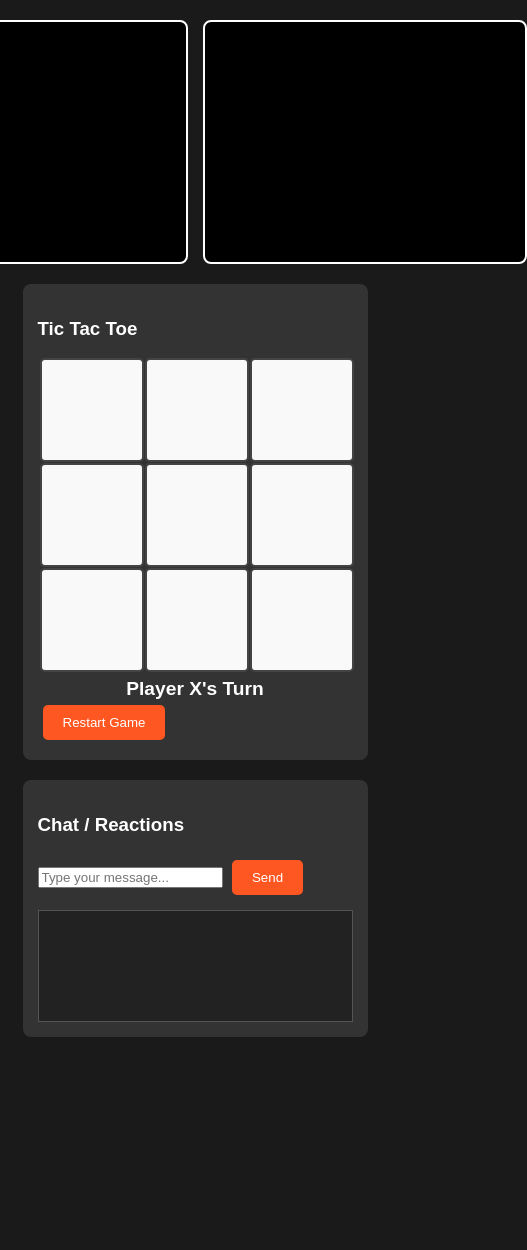
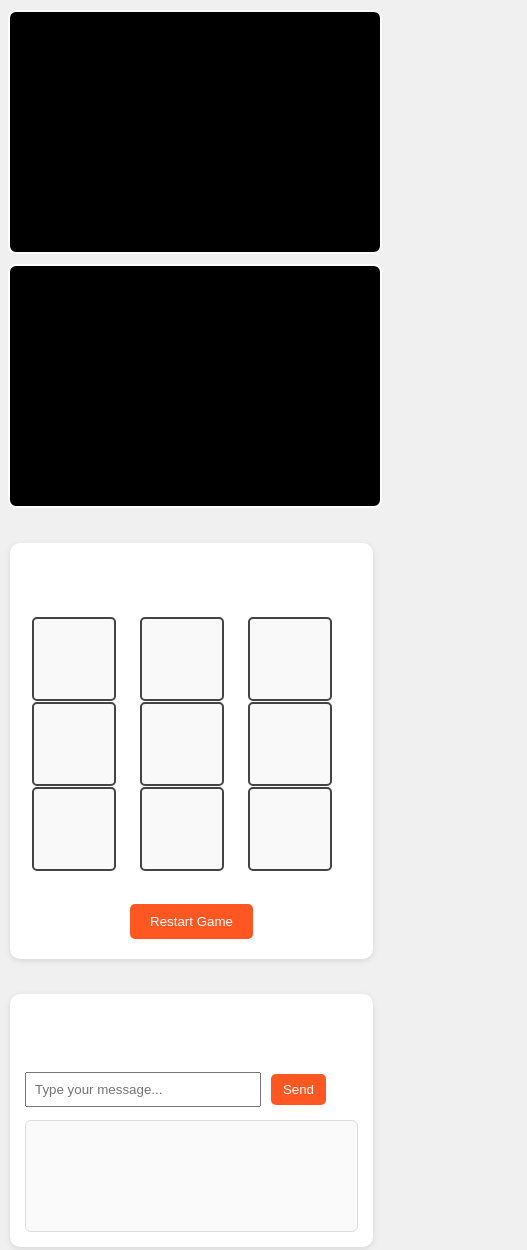
Before and after one commit to Ni3orNitin/webrtc-ttt, a website: page public/index.html in a window 390 px wide. Shown: the whole page, 527 px wide, since content can reach past the window. Before the commit the page ends 1077 px from the top, so only its background shows below. Drawn offline with Linux system fonts and the light colour scheme.

Commit message:
close to fiinal 1st step

```diff
--- a/public/index.html
+++ b/public/index.html
@@ -6,14 +6,55 @@
   <title>Video Call Game App</title>
   <link rel="stylesheet" href="style.css">
   <style>
-    /* Quick Tic Tac Toe Styling */
+    body {
+      margin: 0;
+      font-family: Arial, sans-serif;
+      background: #f0f0f0;
+      display: flex;
+      justify-content: center;
+    }
+
+    .container {
+      width: 100%;
+      max-width: 1000px;
+      padding: 10px;
+      display: grid;
+      gap: 15px;
+    }
+
+    /* 🎥 Video section */
+    .video-section {
+      display: flex;
+      gap: 10px;
+      flex-wrap: wrap;
+      justify-content: center;
+    }
+    video {
+      width: 48%;
+      max-height: 250px;
+      background: #000;
+      border-radius: 8px;
+    }
+    @media (max-width: 600px) {
+      video {
+        width: 100%;
+      }
+    }
+
+    /* 🎮 Game section */
+    .game-section {
+      background: #fff;
+      padding: 15px;
+      border-radius: 10px;
+      text-align: center;
+      box-shadow: 0 2px 6px rgba(0,0,0,0.1);
+    }
     .board {
       display: grid;
-      grid-template-columns: repeat(3, 100px);
-      grid-template-rows: repeat(3, 100px);
+      grid-template-columns: repeat(3, 1fr);
       gap: 5px;
-      justify-content: center;
-      margin-top: 10px;
+      max-width: 320px;
+      margin: 10px auto;
     }
     .cell {
       width: 100px;
@@ -32,22 +73,57 @@
       background: #ddd;
     }
     .status {
-      text-align: center;
       margin-top: 10px;
       font-size: 1.2rem;
       font-weight: bold;
+    }
+
+    /* 💬 Chat section */
+    .chat-section {
+      background: #fff;
+      padding: 15px;
+      border-radius: 10px;
+      box-shadow: 0 2px 6px rgba(0,0,0,0.1);
+    }
+    #chatMessages {
+      max-height: 200px;
+      overflow-y: auto;
+      margin-top: 10px;
+      border: 1px solid #ddd;
+      padding: 5px;
+      border-radius: 6px;
+      background: #fafafa;
+    }
+    #chatInput {
+      width: 70%;
+      padding: 8px;
+    }
+    #sendBtn {
+      padding: 8px 12px;
+    }
+
+    /* 📱 Mobile tweaks */
+    @media (max-width: 600px) {
+      .cell {
+        width: 80px;
+        height: 80px;
+        font-size: 1.5rem;
+      }
+      #chatInput {
+        width: 65%;
+      }
     }
   </style>
 </head>
 <body>
   <div class="container">
-    <!-- Video Call Section -->
+    <!-- 🎥 Video Call Section -->
     <div class="video-section">
-      <video id="localVideo" autoplay muted></video>
-      <video id="remoteVideo" autoplay></video>
+      <video id="localVideo" autoplay muted playsinline></video>
+      <video id="remoteVideo" autoplay playsinline></video>
     </div>
 
-    <!-- Tic Tac Toe Game Section -->
+    <!-- 🎮 Tic Tac Toe Game Section -->
     <div class="game-section">
       <h3>Tic Tac Toe</h3>
       <div class="board" id="board">
@@ -65,7 +141,7 @@
       <button id="restartBtn">Restart Game</button>
     </div>
 
-    <!-- Chat Section -->
+    <!-- 💬 Chat Section -->
     <div class="chat-section">
       <h3>Chat / Reactions</h3>
       <input type="text" id="chatInput" placeholder="Type your message...">
--- a/public/script.js
+++ b/public/script.js
@@ -10,7 +10,6 @@ let peerConnection;
 const socket = new WebSocket(
   (location.protocol === "https:" ? "wss" : "ws") + "://" + location.host
 );
-
 
 const config = {
   iceServers: [{ urls: "stun:stun.l.google.com:19302" }]
@@ -29,17 +28,19 @@ async function startCamera() {
 function createPeerConnection() {
   peerConnection = new RTCPeerConnection(config);
 
-  // Add local tracks
+  // ✅ Add local tracks so remote peer sees our video/audio
   localStream.getTracks().forEach(track => {
     peerConnection.addTrack(track, localStream);
   });
 
-  // Show remote video
+  // ✅ Show remote video when received
   peerConnection.ontrack = (event) => {
-    remoteVideo.srcObject = event.streams[0];
+    if (!remoteVideo.srcObject) {
+      remoteVideo.srcObject = event.streams[0];
+    }
   };
 
-  // ICE candidates
+  // ✅ ICE candidates exchange
   peerConnection.onicecandidate = (event) => {
     if (event.candidate) {
       socket.send(JSON.stringify({ type: "candidate", candidate: event.candidate }));
@@ -53,6 +54,7 @@ socket.onmessage = async (message) => {
 
   switch (data.type) {
     case "offer":
+      await startCamera();
       createPeerConnection();
       await peerConnection.setRemoteDescription(new RTCSessionDescription(data.offer));
       const answer = await peerConnection.createAnswer();
@@ -70,6 +72,17 @@ socket.onmessage = async (message) => {
       } catch (err) {
         console.error("Error adding candidate:", err);
       }
+      break;
+
+    // ✅ Handle game + chat messages
+    case "move":
+      updateBoard(data.cell, data.player);
+      break;
+
+    case "chat":
+      const p = document.createElement("p");
+      p.textContent = `Friend: ${data.message}`;
+      chatMessages.appendChild(p);
       break;
   }
 };
@@ -122,10 +135,22 @@ function handleCellClick(e) {
   cell.textContent = currentPlayer;
   cell.classList.add("taken");
 
+  // ✅ Broadcast move to other player
+  socket.send(JSON.stringify({ type: "move", cell: index, player: currentPlayer }));
+
   checkWinner();
 }
 
-function checkWinner() {
+// ✅ Sync game board when receiving move
+function updateBoard(index, player) {
+  gameState[index] = player;
+  board[index].textContent = player;
+  board[index].classList.add("taken");
+
+  checkWinner(true); // true = skip rebroadcast
+}
+
+function checkWinner(skipBroadcast = false) {
   let roundWon = false;
 
   for (let condition of winningConditions) {
@@ -168,7 +193,7 @@ board.forEach(cell => cell.addEventListener("click", handleCellClick));
 restartBtn.addEventListener("click", restartGame);
 
 // ==========================
-// 💬 Simple Chat
+// 💬 Simple Chat (synced)
 // ==========================
 const chatInput = document.getElementById("chatInput");
 const sendBtn = document.getElementById("sendBtn");
@@ -177,9 +202,14 @@ const chatMessages = document.getElementById("chatMessages");
 sendBtn.addEventListener("click", () => {
   const msg = chatInput.value.trim();
   if (msg) {
+    // Show my own message
     const p = document.createElement("p");
     p.textContent = "You: " + msg;
     chatMessages.appendChild(p);
+
+    // ✅ Send to other player
+    socket.send(JSON.stringify({ type: "chat", message: msg }));
+
     chatInput.value = "";
   }
 });
```
Also changed, not shown: server.js (+10 -2 lines).
